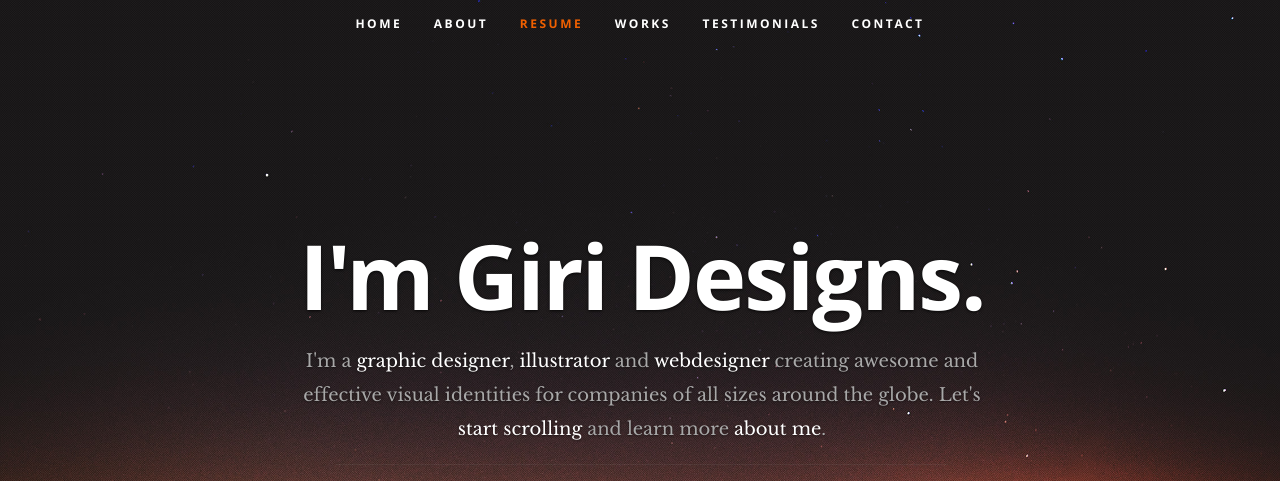
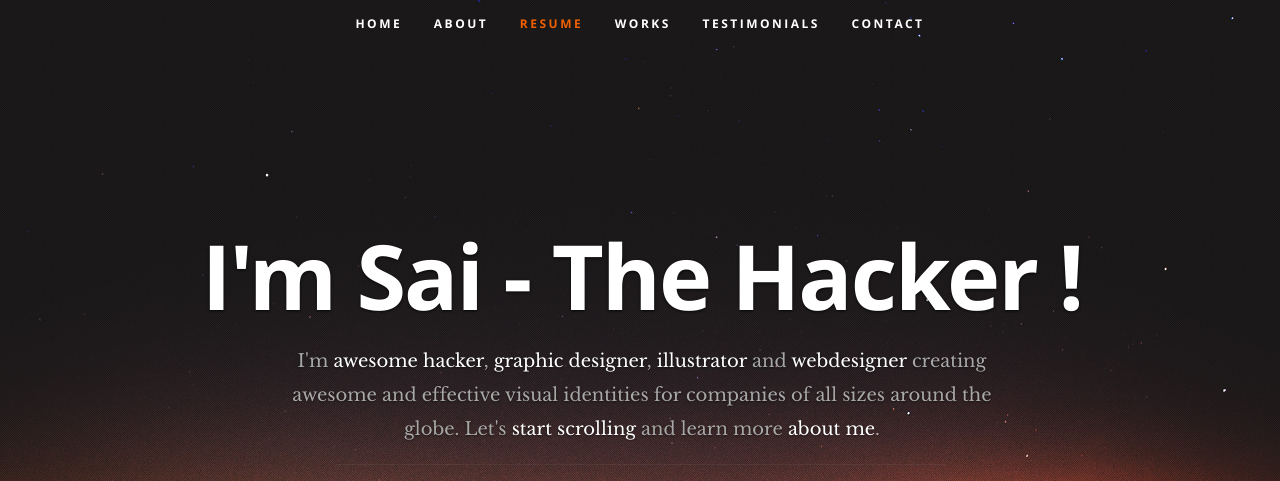
Before and after one commit to secbaymax/secbaymax.github.io, a plain HTML site: page SaiSite/index.html in a window 1280 px wide. Shown: the top 481 px of the page. Drawn offline with nearby package versions, Linux system fonts and the light colour scheme; a web font is replaced by a local one.

Commit message:
Update index.html

```diff
--- a/SaiSite/index.html
+++ b/SaiSite/index.html
@@ -56,8 +56,8 @@
 
       <div class="row banner">
          <div class="banner-text">
-            <h1 class="responsive-headline">I'm Giri Designs.</h1>
-            <h3>I'm a  <span>graphic designer</span>, <span>illustrator</span> and <span>webdesigner</span> creating awesome and
+            <h1 class="responsive-headline">I'm Sai - The Hacker ! </h1>
+            <h3>I'm  <span>awesome hacker</span>, <span>graphic designer</span>, <span>illustrator</span> and <span>webdesigner</span> creating awesome and
             effective visual identities for companies of all sizes around the globe. Let's <a class="smoothscroll" href="#about">start scrolling</a>
             and learn more <a class="smoothscroll" href="#about">about me</a>.</h3>
             <hr />
```
